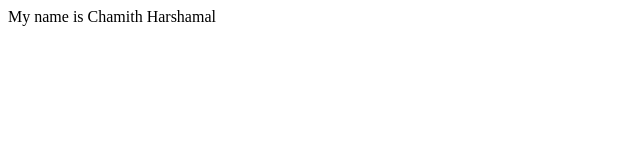
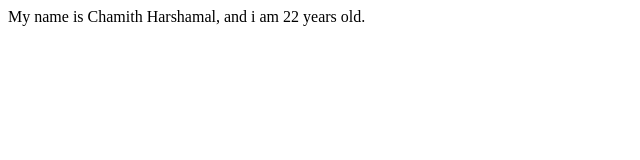
Before and after one commit to chamithharshamal/First-Project, a plain HTML site: page index.html in a window 1280 px wide. Shown: the whole page, without its empty margins (0-640 px from the left). Drawn offline with Linux system fonts and the light colour scheme.

Commit message:
Adding age

```diff
--- a/index.html
+++ b/index.html
@@ -7,6 +7,6 @@
     <title>Document</title>
 </head>
 <body>
-    My name is Chamith Harshamal
+    My name is Chamith Harshamal, and i am 22 years old.
 </body>
 </html>
```
